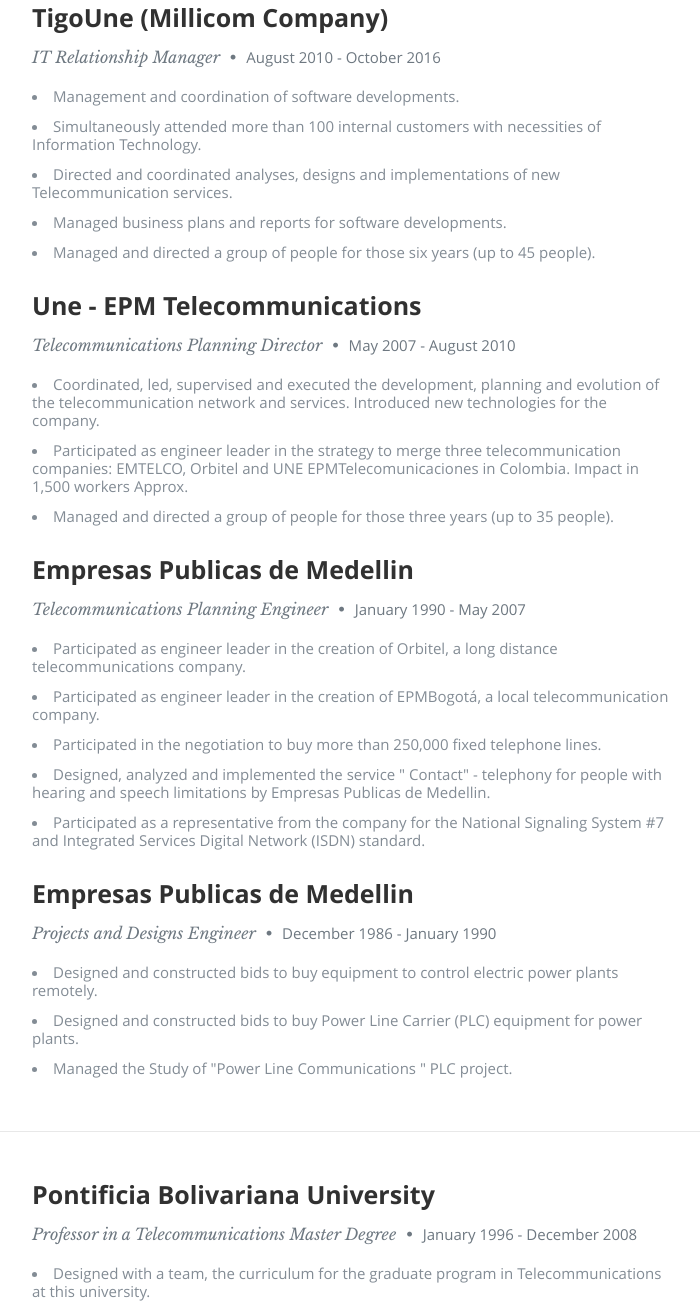
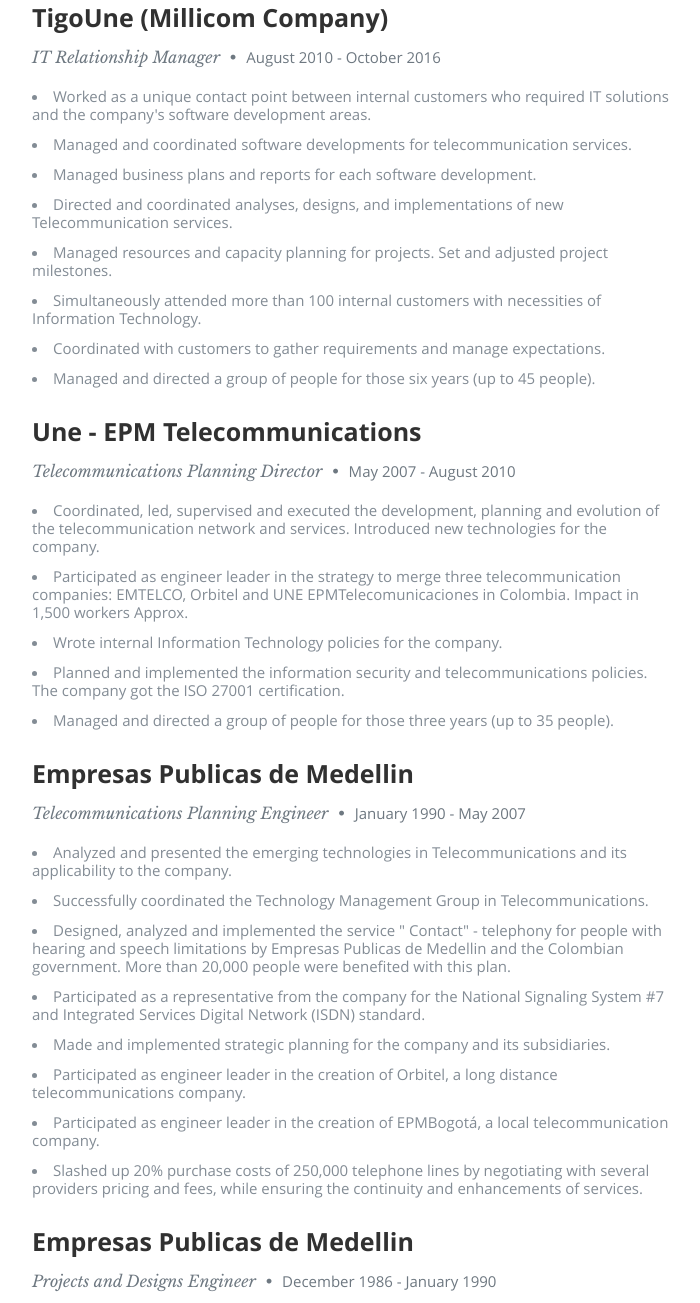
Before and after one commit to gabrielriosrojas/gabrielriosrojas.github.io, a plain HTML site: page index.html in a window 1280 px wide. Shown: the part 2122-3425 px from the top of the page, without its empty margins (373-1073 px from the left). Drawn offline with nearby package versions, Linux system fonts and the light colour scheme.

Commit message:
Changes in jobs

```diff
--- a/index.html
+++ b/index.html
@@ -226,10 +226,14 @@
                   <p class="info">IT Relationship Manager <span>&bull;</span> <em class="date">August 2010 - October 2016</em></p>
 
 
-                      <li>Management and coordination of software developments.</li>
-                      <li>Simultaneously attended more than 100 internal customers with necessities of Information Technology.</li>
-                      <li>Directed and coordinated analyses, designs and implementations of new Telecommunication services.</li>
-                      <li>Managed business plans and reports for software developments.</li>
+                      <li>Worked as a unique contact point between internal customers who required IT solutions and the company's
+			  software development areas.</li>
+                      <li>Managed and coordinated software developments for telecommunication services.</li>
+		      <li>Managed business plans and reports for each software development.</li>
+		      <li>Directed and coordinated analyses, designs, and implementations of new Telecommunication services.</li>
+		      <li>Managed resources and capacity planning for projects. Set and adjusted project milestones.</li>
+		      <li>Simultaneously attended more than 100 internal customers with necessities of Information Technology.</li>
+                      <li>Coordinated with customers to gather requirements and manage expectations.</li>
                       <li>Managed and directed a group of people for those six years (up to 45 people).</li>
                       <p></p>
 
@@ -249,7 +253,10 @@
                           telecommunication network and services. Introduced new technologies for the company.</li>
                       <li>Participated as engineer leader in the strategy to merge three telecommunication companies: EMTELCO,
                           Orbitel and UNE EPMTelecomunicaciones in Colombia. Impact in 1,500 workers Approx.</li>
-                      <li>Managed and directed a group of people for those three years (up to 35 people).</li>
+                      <li>Wrote internal Information Technology policies for the company.</li>
+		      <li>Planned and implemented the information security and telecommunications policies. The company got the
+			  ISO 27001 certification.
+		      <li>Managed and directed a group of people for those three years (up to 35 people).</li>
                       <p></p>
 
                </div>
@@ -264,13 +271,17 @@
                   <p class="info">Telecommunications Planning Engineer <span>&bull;</span> <em class="date">January 1990 - May 2007</em></p>
 
 
-                      <li>Participated as engineer leader in the creation of Orbitel, a long distance telecommunications company.</li>
+                      <li>Analyzed and presented the emerging technologies in Telecommunications and its applicability to the company.</li>
+		      <li>Successfully coordinated the Technology Management Group in Telecommunications.</li>
+		      <li>Designed, analyzed and implemented the service &quot; Contact&quot; - telephony for people with hearing and speech limitations
+			  by Empresas Publicas de Medellin and the Colombian government.   More than 20,000 people were benefited with this plan.</li>
+		      <li>Participated as a representative from the company for the National Signaling System #7 and Integrated Services Digital
+			  Network (ISDN) standard.</li>
+		      <li>Made and implemented strategic planning for the company and its subsidiaries.</li>
+		      <li>Participated as engineer leader in the creation of Orbitel, a long distance telecommunications company.</li>
                       <li>Participated as engineer leader in the creation of EPMBogotá, a local telecommunication company.</li>
-                      <li>Participated in the negotiation to buy more than 250,000 fixed telephone lines.</li>
-                      <li>Designed, analyzed and implemented the service &quot; Contact&quot; - telephony for people with hearing and
-                          speech limitations by Empresas Publicas de Medellin.</li>
-                      <li>Participated as a representative from the company for the National Signaling System #7 and Integrated
-                          Services Digital Network (ISDN) standard.</li>
+                      <li>Slashed up 20% purchase costs of 250,000 telephone lines by negotiating with several providers pricing
+			  and fees, while ensuring the continuity and enhancements of services.</li>
                       <p></p>
 
                </div>
@@ -390,16 +401,21 @@
 
                <div class="twelve columns">
 
-                      <li>Project Planning</li>
+                      <li>Teaching, tutoring and counseling</li>
+		      <li>English / Spanish</li>
+		      <li>Project Planning</li>
                       <li>Project Management</li>
 		      <li>Strategic Planning</li>
-		      <li>Negotiation</li>
+		      <li>Information Technology</li>
                       <li>Voice over IP</li>
                       <li>Telecommunications Networking</li>
                       <li>Telecommunications Processes</li>
                       <li>New technologies in telecommunications</li>
                       <li>Acquisition of Telecommunications equipment</li>
-		      <li>Network Infrastructure Bids</li>
+		      <li>Service-minded</li>
+		      <li>Excellent time manager</li>
+		      <li>Exceptional interpersonal skills</li>
+		      <li>Problem solving</li>
                       <p></p>
                       <section id="skills"><section>
                </div>
```
